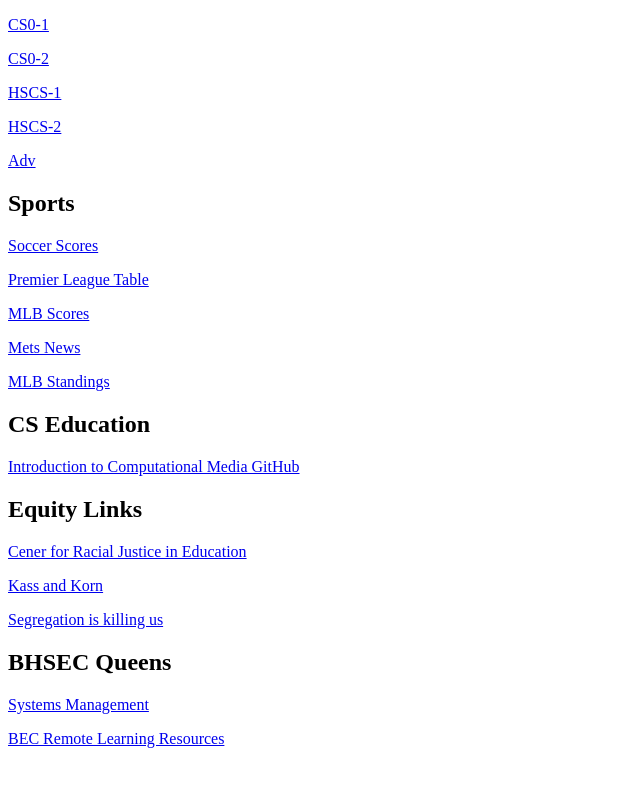
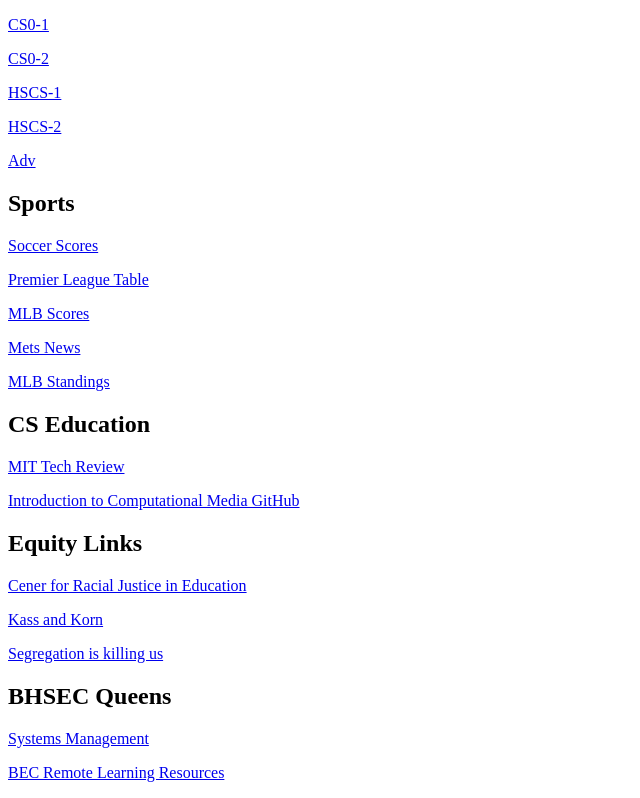
Before and after one commit to mattcarlberg/mattcarlberg.github.io, a plain HTML site: page index.html in a window 1280 px wide. Shown: the part 526-1324 px from the top of the page, without its empty margins (0-640 px from the left). Before the commit the page ends 1290 px from the top, so only its background shows below. Drawn offline with Linux system fonts and the light colour scheme.

Commit message:
added MIT Tech Review website

```diff
--- a/index.html
+++ b/index.html
@@ -38,7 +38,7 @@
 
 <h2>CS Education</h2>
 
-
+<p><a href="https://technologyreview.com">MIT Tech Review</a></p>
 <p><a href="https://github.com/nycdoe-cs4all/icm">Introduction to Computational Media GitHub</a></p>
 
 <h2>Equity Links</h2>
```
